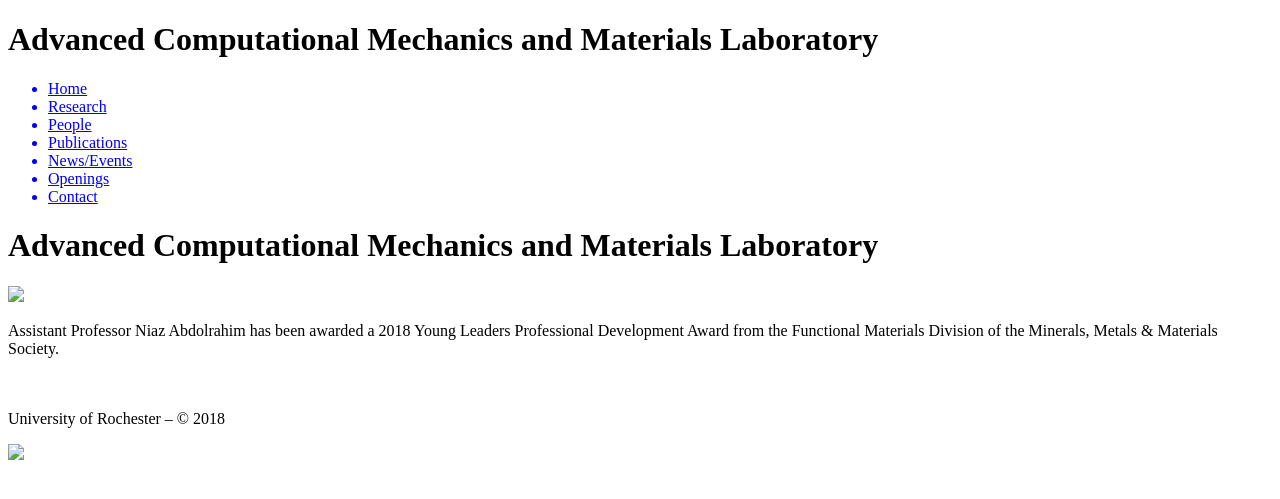
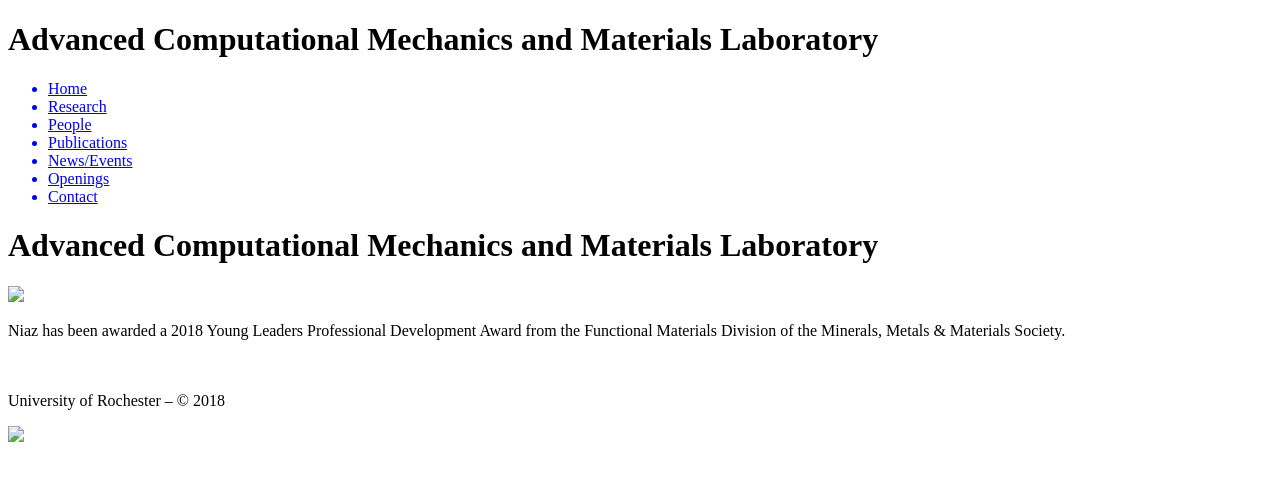
Before and after one commit to niaz60/website, a Jekyll site: the page built from news/_posts/2017-12-23-news-event-twenty-three.md, in a window 1280 px wide. Shown: the top 499 px of the page. Built offline with Jekyll 4.4.1, drawn with Linux system fonts in a browser that asks for light colours.

Commit message:
Your message goes here

```diff
--- a/news/_posts/2017-12-23-news-event-twenty-three.md
+++ b/news/_posts/2017-12-23-news-event-twenty-three.md
@@ -4,6 +4,6 @@ category: news
 date: 2017-12-23 11:00:00
 title: ""
 pic: group2.jpg
-excerpt: "Assistant Professor Niaz Abdolrahim has been awarded a 2018 Young Leaders Professional Development Award from the Functional Materials Division of the Minerals, Metals & Materials Society."
+excerpt: "Niaz has been awarded a 2018 Young Leaders Professional Development Award from the Functional Materials Division of the Minerals, Metals & Materials Society."
 ---
-Assistant Professor Niaz Abdolrahim has been awarded a 2018 Young Leaders Professional Development Award from the Functional Materials Division of the Minerals, Metals & Materials Society.
+Niaz has been awarded a 2018 Young Leaders Professional Development Award from the Functional Materials Division of the Minerals, Metals & Materials Society.
```
